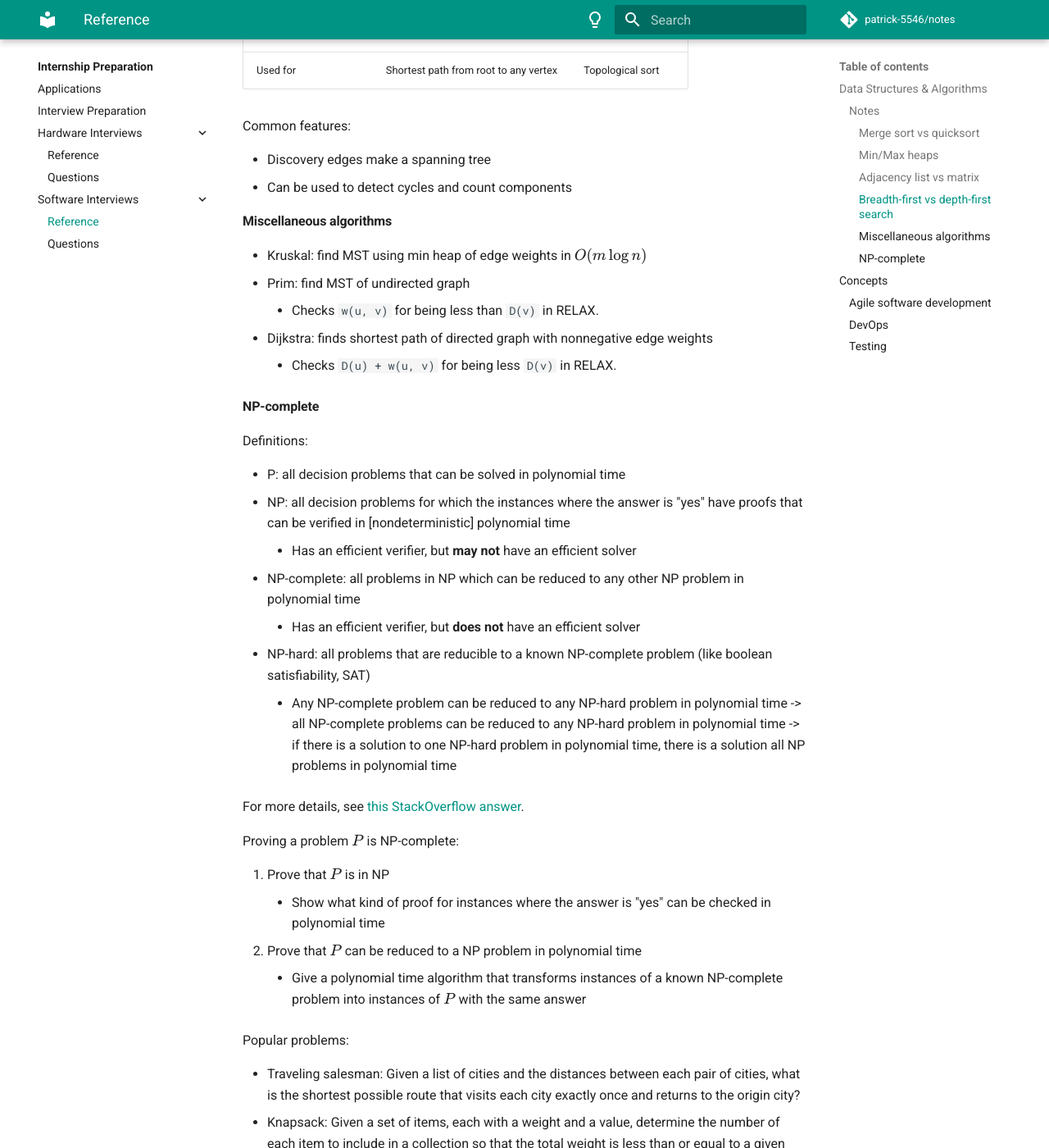
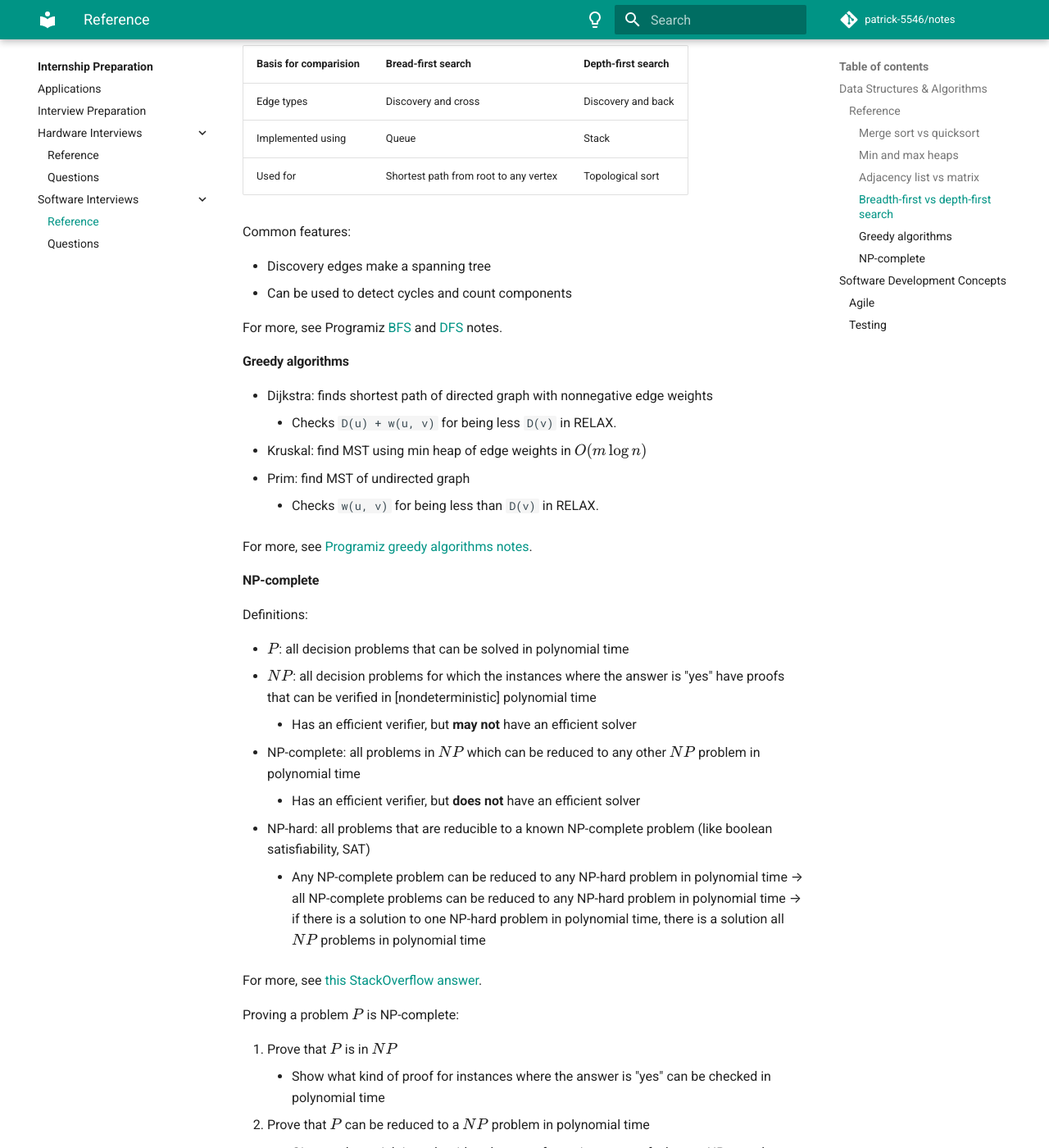
Before and after one commit to patrick-5546/notes, an MkDocs documentation site: the page built from docs/internship_prep/software/sw_reference.md, in a window 1280 px wide and 1400 px high, scrolled down 2383 px. Shown: the whole window at 82% size. Built offline with MkDocs 1.6.1 and Material for MkDocs 9.7.7, drawn with Linux system fonts in a browser that asks for light colours; comment, search, counter and statistics services are not loaded; some of the changed text lies outside the part shown.

Commit message:
Proofread software reference

```diff
--- a/docs/internship_prep/software/sw_reference.md
+++ b/docs/internship_prep/software/sw_reference.md
@@ -2,39 +2,40 @@
 
 ## Data Structures & Algorithms
 
-### Notes
+### Reference
 
-My notes on the topics listed in the Google Technical Internships Interview Preparation guide.
-Most of these notes are based off my [CPSC 221](https://courses.students.ubc.ca/cs/courseschedule?pname=subjarea&tname=subj-course&dept=CPSC&course=221)
-notes.
+The notes I wrote while reviewing the main topics listed in the Google Technical Internships Interview Preparation guide.
+At the bottom of each section I included a relevant resource that you can go to for more.
 
 #### Merge sort vs quicksort
 
 Comparing two popular sorting algorithms.
 
-| Basis for comparison         | Merge sort                                    | Quicksort                                                                                                             |
-| ---------------------------- | --------------------------------------------- | --------------------------------------------------------------------------------------------------------------------- |
-| Definition                   | Merges two sorted lists of equal size         | Concatenates two sorted lists with elements that are less and greater than the pivot                                  |
-| Space complexity             | $O(n)$                                        | $O(1)$ (in place)                                                                                                     |
-| Time complexity (worst case) | $O(n\log n)$                                  | $O(n^2)$, random pivot minimizes chance of worst case                                                                 |
-| Efficiency for large $n$     | Efficient for larger arrays, consistent speed | Inefficient for larger arrays, but fast for small $n$                                                                 |
-| Dependency of speed on $n$   | Consistent for any $n$                        | Faster for small $n$, slower for large $n$                                                                            |
-| Preferred for                | Linked Lists                                  | Arrays, because, quicksort requires lots of random access which arrays can do in $O(1)$ since elements are contiguous |
+| Basis for comparison         | Merge sort                                                                                              | Quicksort                                                                                                            |
+| ---------------------------- | ------------------------------------------------------------------------------------------------------- | -------------------------------------------------------------------------------------------------------------------- |
+| Definition                   | Merges two sorted lists of equal size                                                                   | Concatenates two sorted lists with elements that are less and greater than the pivot                                 |
+| Space complexity             | $O(n)$                                                                                                  | $O(1)$ (in place)                                                                                                    |
+| Time complexity (worst case) | $O(n\log n)$                                                                                            | $O(n^2)$, random pivot minimizes chance of worst case                                                                |
+| Efficiency for large $n$     | Efficient for larger arrays, consistent speed                                                           | Inefficient for larger arrays, but fast for small $n$                                                                |
+| Dependency of speed on $n$   | Consistent for any $n$                                                                                  | Faster for small $n$, slower for large $n$                                                                           |
+| Preferred for                | Linked lists, because merging can be done in $O(1)$ time and space given reference to the previous node | Arrays, because quicksort requires lots of random access which arrays can do in $O(1)$ since elements are contiguous |
 
-For more, see [GeeksforGeeks Quick Sort vs Merge Sort article](https://www.geeksforgeeks.org/quick-sort-vs-merge-sort/).
+For more, see [GeeksforGeeks quick sort vs merge sort article](https://www.geeksforgeeks.org/quick-sort-vs-merge-sort/).
 
-#### Min/Max heaps
+#### Min and max heaps
 
 A min heap is a complete tree where all paths from root to leaf are non-decreasing.
 Since the root node is always the minimum element, min heaps are useful for problems that require accessing or removing
 the minimum element efficiently. Similarly, max heaps are used to access or remove the maximum element efficiently.
 
-| Heap function | Definition                                                                                                        |
-| ------------- | ----------------------------------------------------------------------------------------------------------------- |
-| Insert        | At leftmost spot in last level and heapify up in $O(h)=O(\log n)$                                                 |
-| Remove min    | Root in min; swap leftmost spot in last level with root and heapify down in $O(h)=O(\log n)$                      |
-| Build         | Heapify down from root in $O(n)$                                                                                  |
-| Heap sort     | Build, remove min $n$ times makes non-ascending order in $O(n\log n)$; could reverse to make non-descending order |
+| Min heap function | Description                                                                                                           |
+| ----------------- | --------------------------------------------------------------------------------------------------------------------- |
+| Insert            | Insert at the leftmost spot in the last level then heapify up in $O(h)=O(\log n)$                                     |
+| Remove min        | Swap the leftmost spot in the last level with the root (min) then heapify down in $O(h)=O(\log n)$                    |
+| Build             | Heapify down from root in $O(n)$                                                                                      |
+| Heap sort         | Build then remove min $n$ times makes non-ascending order in $O(n\log n)$; could reverse to make non-descending order |
+
+For more, see [Programiz heap sort notes](https://www.programiz.com/dsa/heap-sort).
 
 #### Adjacency list vs matrix
 
@@ -58,6 +59,9 @@
 | removeVertex($v$)         | $\text{deg}(v)$                                    | $\Theta(n)$ amortized       |
 | removeEdge($e$)           | $\Theta(1)$                                        | $\Theta(1)$                 |
 | removeEdge($v$, $w$)      | $\Theta(\text{min}(\text{deg}(v), \text{deg}(w)))$ | $\Theta(1)$                 |
+
+For more, see Programiz [adjacency list](https://www.programiz.com/dsa/graph-adjacency-list) and
+[adjacency matrix](https://www.programiz.com/dsa/graph-adjacency-matrix) notes.
 
 #### Breadth-first vs depth-first search
 
@@ -74,37 +78,41 @@
 - Discovery edges make a spanning tree
 - Can be used to detect cycles and count components
 
-#### Miscellaneous algorithms
+For more, see Programiz [BFS](https://www.programiz.com/dsa/graph-bfs) and [DFS](https://www.programiz.com/dsa/graph-dfs) notes.
 
+#### Greedy algorithms
+
+- Dijkstra: finds shortest path of directed graph with nonnegative edge weights
+    - Checks `D(u) + w(u, v)` for being less `D(v)` in RELAX.
 - Kruskal: find MST using min heap of edge weights in $O(m\log n)$
 - Prim: find MST of undirected graph
     - Checks `w(u, v)` for being less than `D(v)` in RELAX.
-- Dijkstra: finds shortest path of directed graph with nonnegative edge weights
-    - Checks `D(u) + w(u, v)` for being less `D(v)` in RELAX.
+
+For more, see [Programiz greedy algorithms notes](https://www.programiz.com/dsa/greedy-algorithm).
 
 #### NP-complete
 
 Definitions:
 
-- P: all decision problems that can be solved in polynomial time
-- NP: all decision problems for which the instances where the answer is "yes" have proofs that can be verified in
+- $P$: all decision problems that can be solved in polynomial time
+- $NP$: all decision problems for which the instances where the answer is "yes" have proofs that can be verified in
   [nondeterministic] polynomial time
     - Has an efficient verifier, but **may not** have an efficient solver
-- NP-complete: all problems in NP which can be reduced to any other NP problem in polynomial time
+- NP-complete: all problems in $NP$ which can be reduced to any other $NP$ problem in polynomial time
     - Has an efficient verifier, but **does not** have an efficient solver
 - NP-hard: all problems that are reducible to a known NP-complete problem (like boolean satisfiability, SAT)
-    - Any NP-complete problem can be reduced to any NP-hard problem in polynomial time ->
-      all NP-complete problems can be reduced to any NP-hard problem in polynomial time ->
-      if there is a solution to one NP-hard problem in polynomial time, there is a solution all NP problems in
+    - Any NP-complete problem can be reduced to any NP-hard problem in polynomial time &rarr;
+      all NP-complete problems can be reduced to any NP-hard problem in polynomial time &rarr;
+      if there is a solution to one NP-hard problem in polynomial time, there is a solution all $NP$ problems in
       polynomial time
 
-For more details, see [this StackOverflow answer](https://stackoverflow.com/a/1857342).
+For more, see [this StackOverflow answer](https://stackoverflow.com/a/1857342).
 
 Proving a problem $P$ is NP-complete:
 
-1. Prove that $P$ is in NP
+1. Prove that $P$ is in $NP$
     - Show what kind of proof for instances where the answer is "yes" can be checked in polynomial time
-2. Prove that $P$ can be reduced to a NP problem in polynomial time
+2. Prove that $P$ can be reduced to a $NP$ problem in polynomial time
     - Give a polynomial time algorithm that transforms instances of a known NP-complete problem into instances of $P$
       with the same answer
 
@@ -116,23 +124,18 @@
   determine the number of each item to include in a collection so that the total weight is less than or equal to
   a given limit and the total value is as large as possible
 
-## Concepts
+## Software Development Concepts
 
 Be able to explain concepts in your own words and give examples of you applying them.
 
-### Agile software development
+### Agile
 
 - Iterative software development
-    - Purpose: rapid delivery of high quality software
+- Purpose: rapid delivery of high quality software
 - Documenting and resolving issues
 - Kanban vs Scrum
 
 ![Agile vs Waterfall Development](../../assets/agile_vs_waterfall.png)
-
-### DevOps
-
-- CI/CD
-- Docker, Kubernetes
 
 ### Testing
 
```
Also changed, not shown: other parts of docs/internship_prep/software/sw_reference.md (+3 -3 lines).
